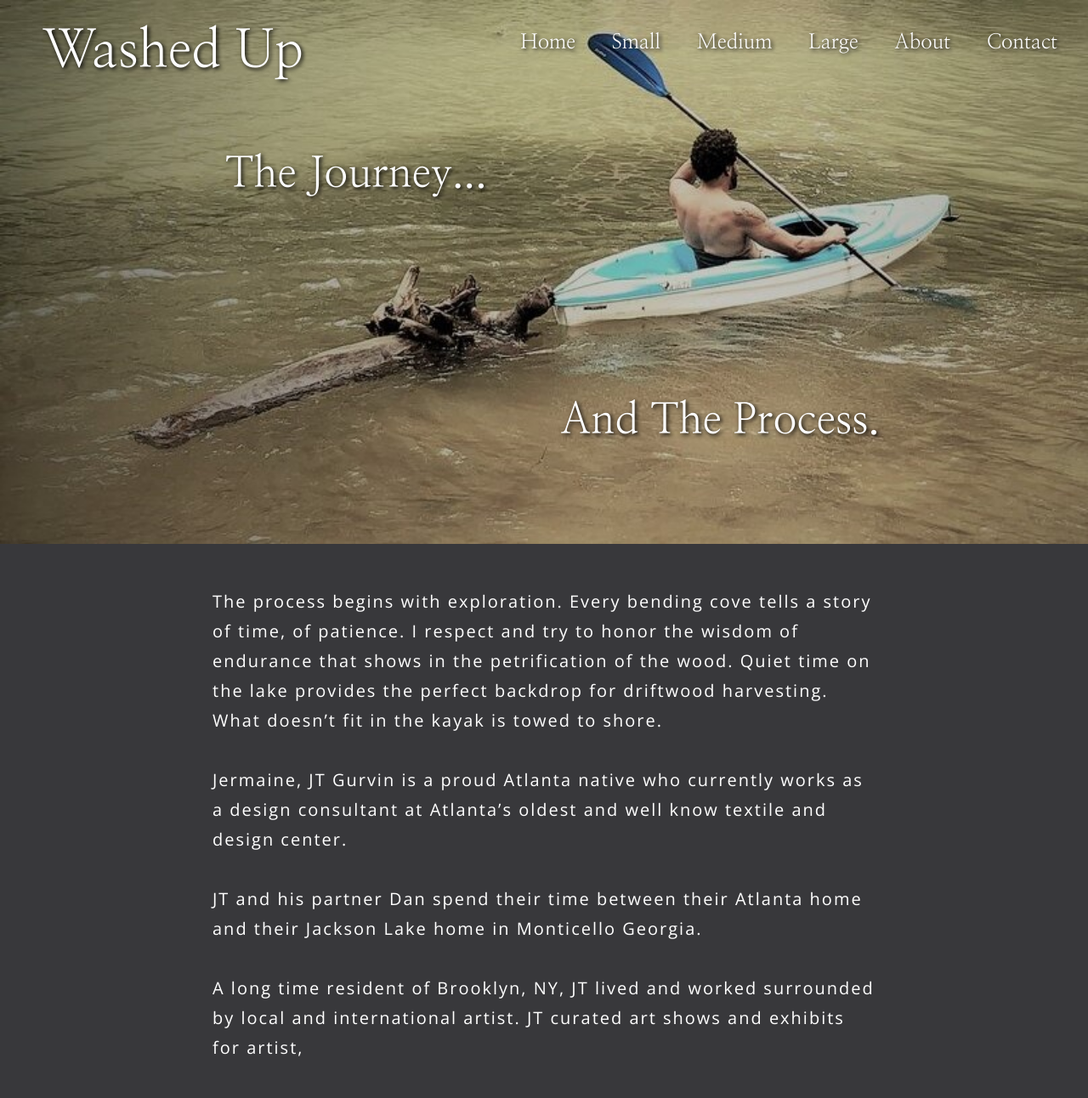
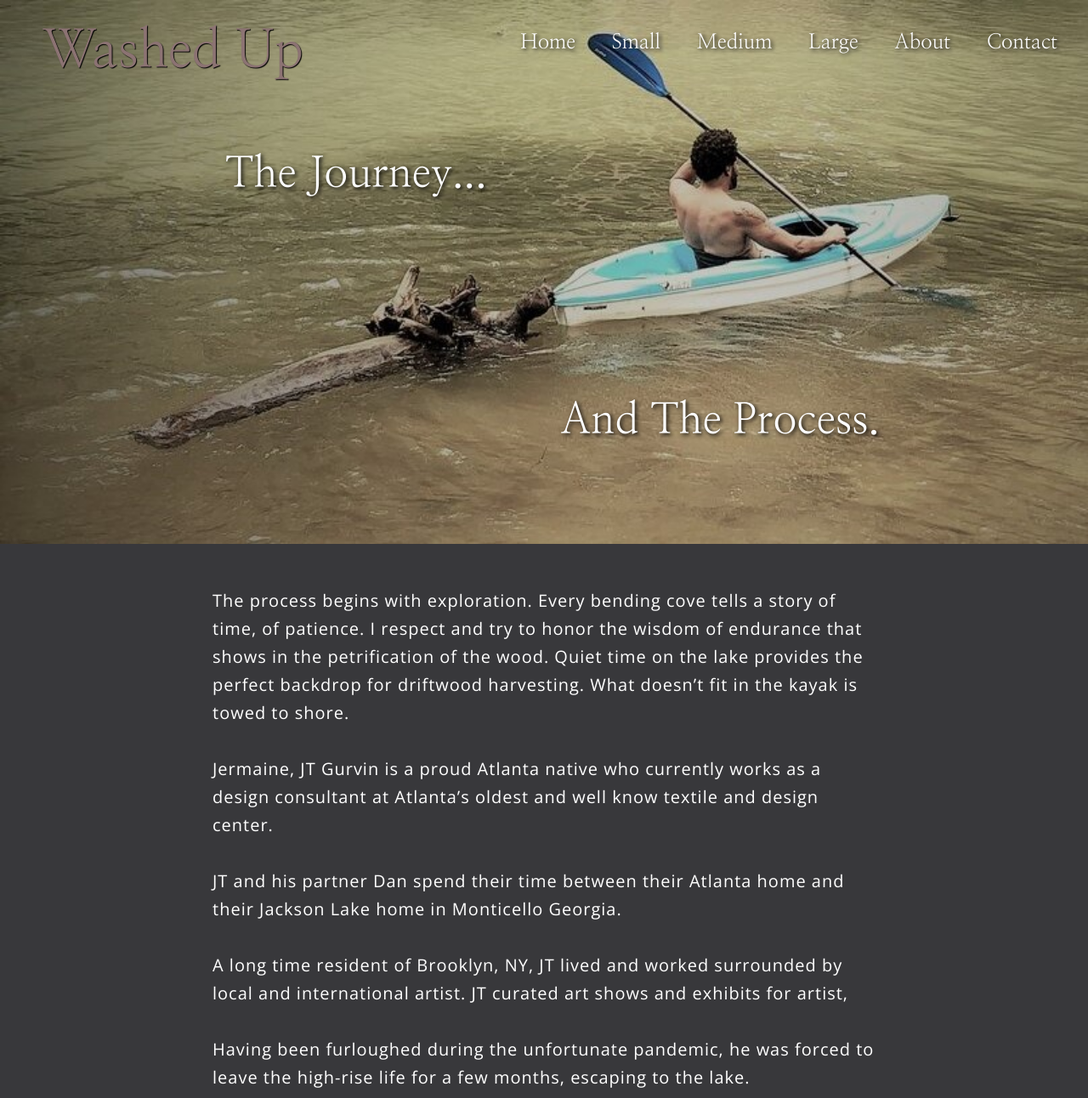
Before and after one commit to 5-Max/washedup, a plain HTML site: page aboutUs.html in a window 1280 px wide. Shown: the top 1292 px of the page at 85% size. Drawn offline with nearby package versions, Linux system fonts and the light colour scheme.

Commit message:
logo color

```diff
--- a/style.css
+++ b/style.css
@@ -34,7 +34,7 @@ header {
   font-weight: 400;
   font-size: 62px;
   margin: 10px 0px 0px 25px;
-  text-shadow: 2px 2px 5px black;
+  text-shadow: 1px 1px 1px black;
 }
 .logo {
   font-family: 'Nanum Myeongjo', serif;
@@ -42,6 +42,7 @@ header {
   font-weight: 400;
   font-size: 62px;
   margin: 10px 0px 0px 25px;
+  color: #8c7373;
 }
 header .logo-small {
   display: none;
@@ -282,14 +283,14 @@ h5 a {
   margin: 0px;
   padding: 210px 0px 0px 659px;
 }
-.aboutUsP {
+.aboutUsP p {
   font-family: 'Open Sans', sans-serif;
   font-style: normal;
   font-weight: 400;
   font-size: 20px;
   color: white;
   padding: 50px 250px;
-  line-height: 35px;
-  letter-spacing: 2px;
+  line-height: 33px;
+  letter-spacing: 1px;
   background-color: #38383b;
 }
```
Also changed, not shown: pics/Arabesque1.png.
